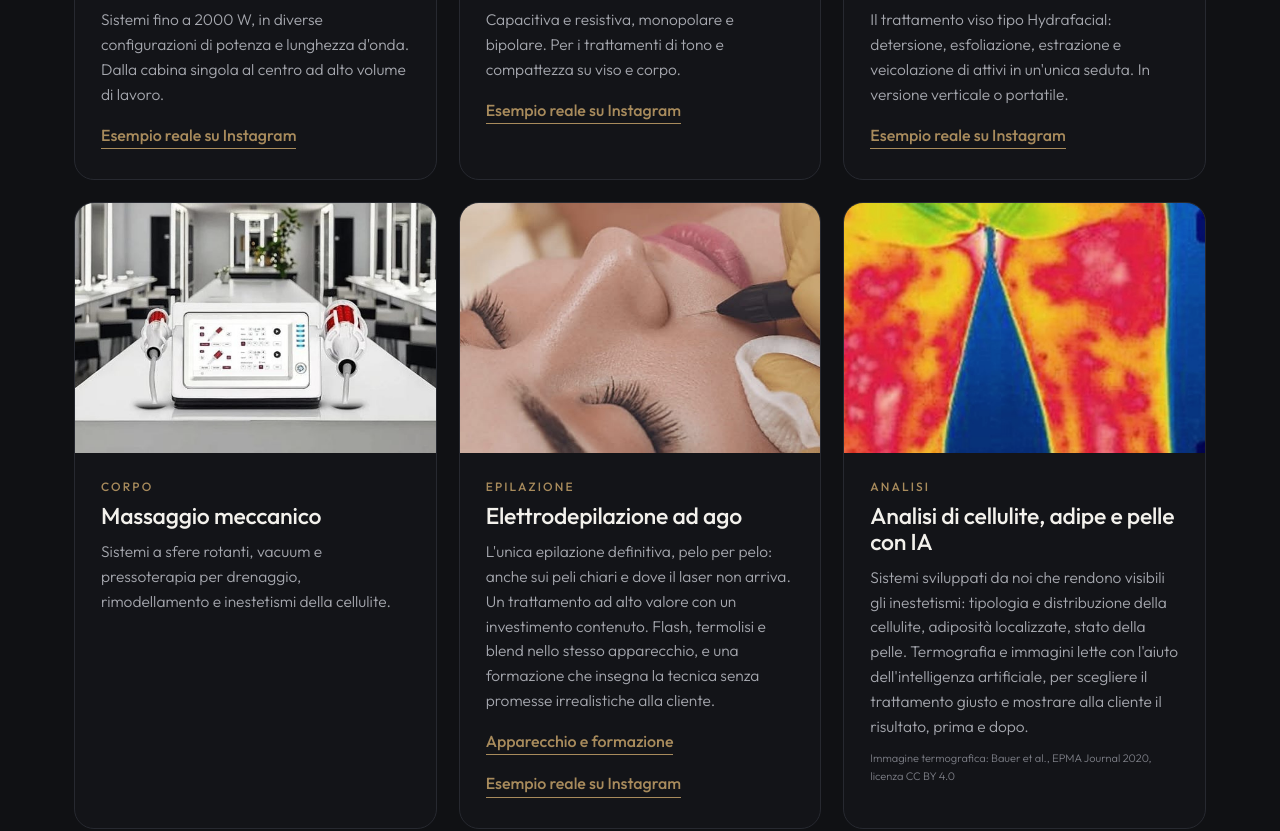
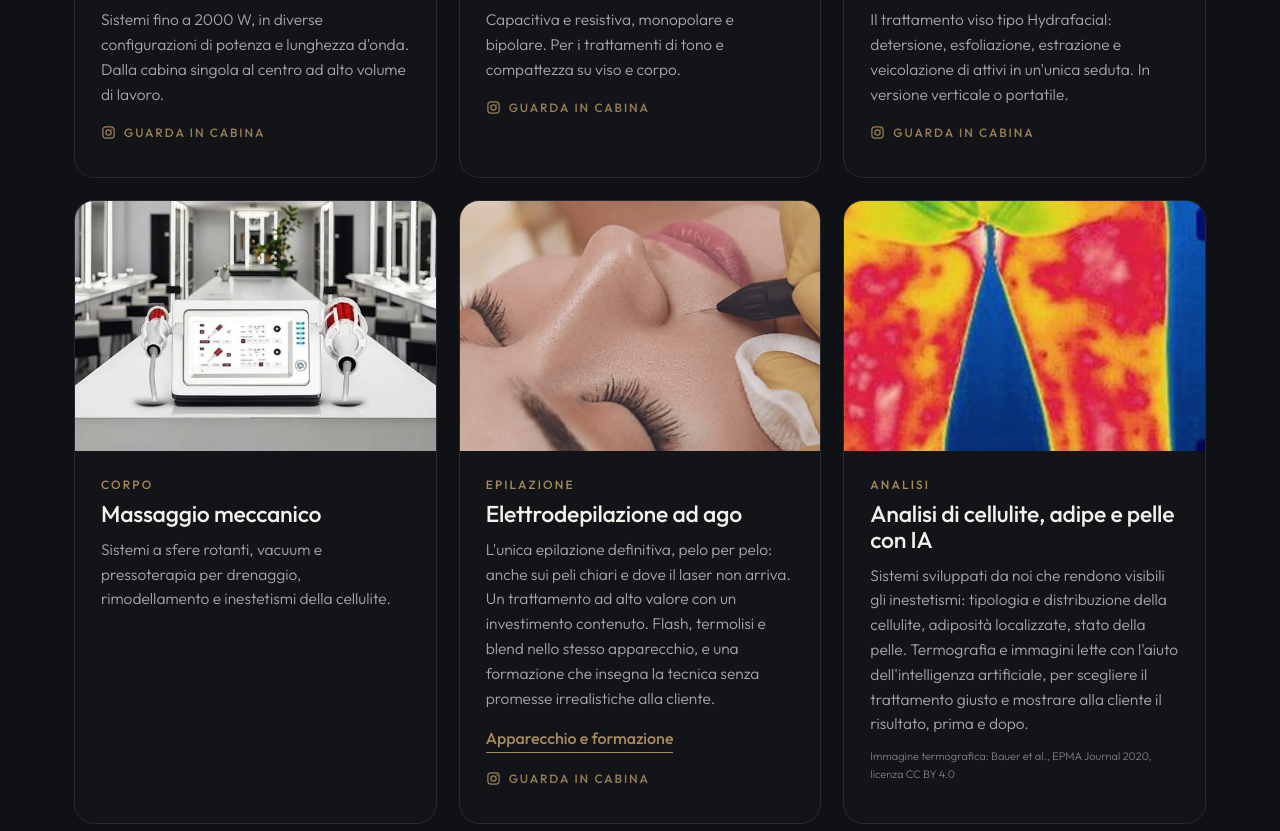
Before and after one commit to bellafiore/debeauty-sito, a plain HTML site: page index.html in a window 1280 px wide. Shown: the part 2243-3074 px from the top of the page. Drawn offline with Linux system fonts and the light colour scheme.

Commit message:
Link Instagram: icona e dicitura sobria
Co-Authored-By: Claude Fable 5.2 <noreply@anthropic.com>

```diff
--- a/index.html
+++ b/index.html
@@ -274,6 +274,8 @@ footer a{color:#c9cbd1;border-bottom:1px solid #555}
 footer .wrap div{line-height:1.9}
 @media(max-width:900px){.duo{grid-template-columns:1fr}.duo article{padding:28px 24px}}
 .cred{display:block;margin-top:12px;font-size:11px;color:#7d7f87}
+.ig-link{display:inline-flex;align-items:center;gap:8px;margin-top:16px;font-size:12px;letter-spacing:.16em;text-transform:uppercase;font-weight:500;color:var(--gold);opacity:.9}
+.ig-link:hover{opacity:1;color:#fff}
 .more-link{display:inline-block;margin-top:16px;font-weight:500;font-size:16px;color:var(--gold);border-bottom:1px solid var(--gold);align-self:flex-start}
 .wa{bottom:78px}
 footer{padding-bottom:150px}
@@ -369,11 +371,11 @@ footer{padding-bottom:180px}
     </div>
 
     <div class="tgrid">
-      <article class="tcard"><div class="ph"><img src="img/t_laser.jpg" alt="Laser a diodo" loading="lazy"></div><div class="tx"><div class="cat">Epilazione</div><h3>Laser a diodo</h3><p>Sistemi fino a 2000 W, in diverse configurazioni di potenza e lunghezza d'onda. Dalla cabina singola al centro ad alto volume di lavoro.</p><a class="more-link" href="https://www.instagram.com/reel/DQ68vImCAdv/" target="_blank" rel="noopener">Esempio reale su Instagram</a></div></article>
-      <article class="tcard"><div class="ph"><img src="img/t_rf.jpg" alt="Radiofrequenza" loading="lazy"></div><div class="tx"><div class="cat">Viso e corpo</div><h3>Radiofrequenza</h3><p>Capacitiva e resistiva, monopolare e bipolare. Per i trattamenti di tono e compattezza su viso e corpo.</p><a class="more-link" href="https://www.instagram.com/p/DGgNRIHtwwU/" target="_blank" rel="noopener">Esempio reale su Instagram</a></div></article>
-      <article class="tcard"><div class="ph"><img src="img/t_hydra.jpg" alt="Idrodermoabrasione" loading="lazy"></div><div class="tx"><div class="cat">Viso</div><h3>Idrodermoabrasione</h3><p>Il trattamento viso tipo Hydrafacial: detersione, esfoliazione, estrazione e veicolazione di attivi in un'unica seduta. In versione verticale o portatile.</p><a class="more-link" href="https://www.instagram.com/s/aGlnaGxpZ2h0OjE3ODYyOTM0NDEwMjA0Mjkx?story_media_id=3913420285064117261_8939341429" target="_blank" rel="noopener">Esempio reale su Instagram</a></div></article>
+      <article class="tcard"><div class="ph"><img src="img/t_laser.jpg" alt="Laser a diodo" loading="lazy"></div><div class="tx"><div class="cat">Epilazione</div><h3>Laser a diodo</h3><p>Sistemi fino a 2000 W, in diverse configurazioni di potenza e lunghezza d'onda. Dalla cabina singola al centro ad alto volume di lavoro.</p><a class="ig-link" href="https://www.instagram.com/reel/DQ68vImCAdv/" target="_blank" rel="noopener" title="Instagram"><svg viewBox="0 0 24 24" width="15" height="15" fill="none" stroke="currentColor" stroke-width="2" stroke-linecap="round" stroke-linejoin="round" aria-hidden="true"><rect x="3" y="3" width="18" height="18" rx="5"/><circle cx="12" cy="12" r="4.2"/><circle cx="17.4" cy="6.6" r="1" fill="currentColor" stroke="none"/></svg>Guarda in cabina</a></div></article>
+      <article class="tcard"><div class="ph"><img src="img/t_rf.jpg" alt="Radiofrequenza" loading="lazy"></div><div class="tx"><div class="cat">Viso e corpo</div><h3>Radiofrequenza</h3><p>Capacitiva e resistiva, monopolare e bipolare. Per i trattamenti di tono e compattezza su viso e corpo.</p><a class="ig-link" href="https://www.instagram.com/p/DGgNRIHtwwU/" target="_blank" rel="noopener" title="Instagram"><svg viewBox="0 0 24 24" width="15" height="15" fill="none" stroke="currentColor" stroke-width="2" stroke-linecap="round" stroke-linejoin="round" aria-hidden="true"><rect x="3" y="3" width="18" height="18" rx="5"/><circle cx="12" cy="12" r="4.2"/><circle cx="17.4" cy="6.6" r="1" fill="currentColor" stroke="none"/></svg>Guarda in cabina</a></div></article>
+      <article class="tcard"><div class="ph"><img src="img/t_hydra.jpg" alt="Idrodermoabrasione" loading="lazy"></div><div class="tx"><div class="cat">Viso</div><h3>Idrodermoabrasione</h3><p>Il trattamento viso tipo Hydrafacial: detersione, esfoliazione, estrazione e veicolazione di attivi in un'unica seduta. In versione verticale o portatile.</p><a class="ig-link" href="https://www.instagram.com/s/aGlnaGxpZ2h0OjE3ODYyOTM0NDEwMjA0Mjkx?story_media_id=3913420285064117261_8939341429" target="_blank" rel="noopener" title="Instagram"><svg viewBox="0 0 24 24" width="15" height="15" fill="none" stroke="currentColor" stroke-width="2" stroke-linecap="round" stroke-linejoin="round" aria-hidden="true"><rect x="3" y="3" width="18" height="18" rx="5"/><circle cx="12" cy="12" r="4.2"/><circle cx="17.4" cy="6.6" r="1" fill="currentColor" stroke="none"/></svg>Guarda in cabina</a></div></article>
       <article class="tcard"><div class="ph"><img src="img/t_corpo.jpg" alt="Massaggio meccanico" style="object-position:50% 62%" loading="lazy"></div><div class="tx"><div class="cat">Corpo</div><h3>Massaggio meccanico</h3><p>Sistemi a sfere rotanti, vacuum e pressoterapia per drenaggio, rimodellamento e inestetismi della cellulite.</p></div></article>
-      <article class="tcard"><div class="ph"><img src="img/t_ago.jpg" alt="Elettrodepilazione ad ago" style="object-position:60% 50%" loading="lazy"></div><div class="tx"><div class="cat">Epilazione</div><h3>Elettrodepilazione ad ago</h3><p>L'unica epilazione definitiva, pelo per pelo: anche sui peli chiari e dove il laser non arriva. Un trattamento ad alto valore con un investimento contenuto. Flash, termolisi e blend nello stesso apparecchio, e una formazione che insegna la tecnica senza promesse irrealistiche alla cliente.</p><a class="more-link" href="elettroepilazione-ad-ago.html">Apparecchio e formazione</a><br><a class="more-link" href="https://www.instagram.com/s/aGlnaGxpZ2h0OjE3ODYyOTM0NDEwMjA0Mjkx?story_media_id=3913420209902144654_8939341429" target="_blank" rel="noopener">Esempio reale su Instagram</a></div></article>
+      <article class="tcard"><div class="ph"><img src="img/t_ago.jpg" alt="Elettrodepilazione ad ago" style="object-position:60% 50%" loading="lazy"></div><div class="tx"><div class="cat">Epilazione</div><h3>Elettrodepilazione ad ago</h3><p>L'unica epilazione definitiva, pelo per pelo: anche sui peli chiari e dove il laser non arriva. Un trattamento ad alto valore con un investimento contenuto. Flash, termolisi e blend nello stesso apparecchio, e una formazione che insegna la tecnica senza promesse irrealistiche alla cliente.</p><a class="more-link" href="elettroepilazione-ad-ago.html">Apparecchio e formazione</a><br><a class="ig-link" href="https://www.instagram.com/s/aGlnaGxpZ2h0OjE3ODYyOTM0NDEwMjA0Mjkx?story_media_id=3913420209902144654_8939341429" target="_blank" rel="noopener" title="Instagram"><svg viewBox="0 0 24 24" width="15" height="15" fill="none" stroke="currentColor" stroke-width="2" stroke-linecap="round" stroke-linejoin="round" aria-hidden="true"><rect x="3" y="3" width="18" height="18" rx="5"/><circle cx="12" cy="12" r="4.2"/><circle cx="17.4" cy="6.6" r="1" fill="currentColor" stroke="none"/></svg>Guarda in cabina</a></div></article>
       <article class="tcard"><div class="ph"><img src="img/t_ia.jpg" alt="Termografia della coscia con cellulite" style="object-position:50% 45%" loading="lazy"></div><div class="tx"><div class="cat">Analisi</div><h3>Analisi di cellulite, adipe e pelle con IA</h3><p>Sistemi sviluppati da noi che rendono visibili gli inestetismi: tipologia e distribuzione della cellulite, adiposità localizzate, stato della pelle. Termografia e immagini lette con l'aiuto dell'intelligenza artificiale, per scegliere il trattamento giusto e mostrare alla cliente il risultato, prima e dopo.</p><small class="cred">Immagine termografica: Bauer et al., EPMA Journal 2020, licenza CC BY 4.0</small></div></article>
     </div>
     <p class="also">La gamma comprende anche sistemi vacuum, pressoterapia, elettrostimolazione e altre tecnologie per viso e corpo. Altre tecnologie sono disponibili su richiesta.</p>
@@ -448,7 +450,7 @@ footer{padding-bottom:180px}
         </ul>
       </div>
     </div>
-    <div><a class="more-link" href="https://www.instagram.com/p/DQ7ADUniDg2/" target="_blank" rel="noopener">La formazione in cabina, su Instagram</a></div>
+    <div><a class="ig-link" href="https://www.instagram.com/p/DQ7ADUniDg2/" target="_blank" rel="noopener" title="Instagram"><svg viewBox="0 0 24 24" width="15" height="15" fill="none" stroke="currentColor" stroke-width="2" stroke-linecap="round" stroke-linejoin="round" aria-hidden="true"><rect x="3" y="3" width="18" height="18" rx="5"/><circle cx="12" cy="12" r="4.2"/><circle cx="17.4" cy="6.6" r="1" fill="currentColor" stroke="none"/></svg>Guarda la formazione</a></div>
   </div>
 </section>
 
@@ -462,7 +464,7 @@ footer{padding-bottom:180px}
         <p>Operiamo su piattaforme di fabbricanti diversi, tra cui <b>Lumenis</b>, <b>Palomar</b> e <b>LPG</b>, e siamo <b>centro assistenza autorizzato Enbio</b> per la Sardegna. Al Centro Tecnico si affidano anche distributori e società commerciali del settore, che ci delegano l'assistenza sui sistemi dei propri clienti.</p>
         <p>La stessa struttura sviluppa firmware, elettronica di controllo e sistemi proprietari per l'analisi della pelle e la termografia. È questa attività di progettazione a darci una conoscenza delle apparecchiature che va oltre il manuale di servizio. Facciamo parte di una rete europea di centri di assistenza indipendenti, con cui condividiamo ricambi, procedure e casistica.</p>
         <a class="btn gold" href="https://wa.me/393420416390?text=Buongiorno%2C%20vorrei%20richiedere%20assistenza%20tecnica.%20Marca%20e%20modello%3A%20">Richiedi assistenza</a>
-        <div><a class="more-link" href="https://www.instagram.com/p/DGloUtfNrcD/" target="_blank" rel="noopener">Il laboratorio al lavoro, su Instagram</a></div>
+        <div><a class="ig-link" href="https://www.instagram.com/p/DGloUtfNrcD/" target="_blank" rel="noopener" title="Instagram"><svg viewBox="0 0 24 24" width="15" height="15" fill="none" stroke="currentColor" stroke-width="2" stroke-linecap="round" stroke-linejoin="round" aria-hidden="true"><rect x="3" y="3" width="18" height="18" rx="5"/><circle cx="12" cy="12" r="4.2"/><circle cx="17.4" cy="6.6" r="1" fill="currentColor" stroke="none"/></svg>Guarda il laboratorio</a></div>
       </div>
       <div class="shots">
         <figure class="big"><img src="img/lab_banco.jpg" alt="Banco di misura" loading="lazy"><figcaption>Diagnosi strumentale</figcaption></figure>
```
